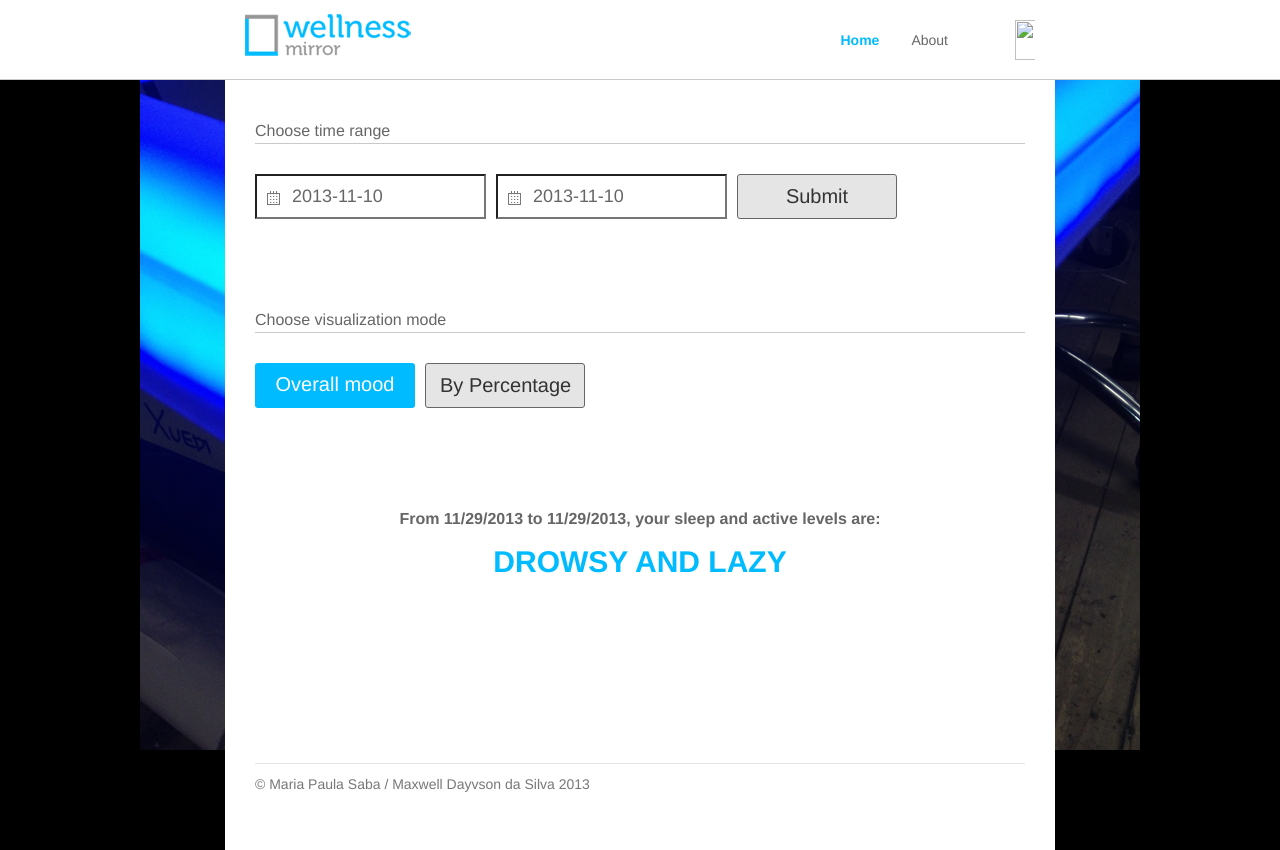
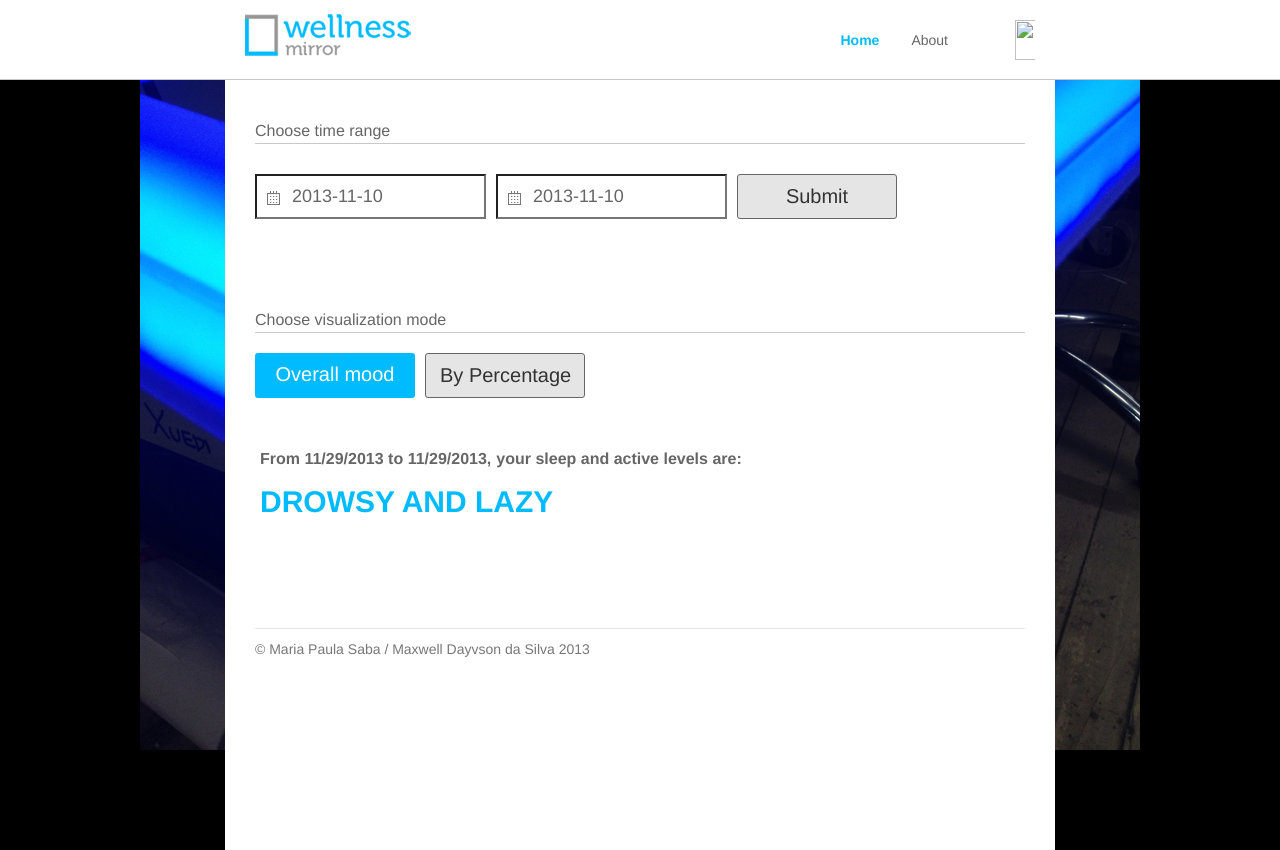
Before and after one commit to dayvson/wellnessmirror, a Node server app: template app/views/slider.ejs in a window 1280 px wide. Run offline with Node 20, Linux system fonts and the light colour scheme; the template is opened without the code that fills it, so the values that code supplies are empty; some libraries are stand-ins or nearby versions.

Commit message:
css for dashboard

```diff
--- a/app/public/css/style.css
+++ b/app/public/css/style.css
@@ -12,7 +12,7 @@ body {
     padding-bottom: 0px;
     margin:auto;
     margin-bottom: 0px;
-    min-width: 500px;
+    min-width: 480px;
     background-color: white;
 }
 
@@ -79,7 +79,6 @@ body {
 
 #dataPickerField{
   margin-top:10px;
-  float: left;
   height: 45px;
   background-image: url('/public/img/calendar.png');
   background-repeat:  no-repeat;
@@ -163,7 +162,7 @@ body {
 
 
 .modes{
-  float: left;
+  margin: 0px;
   margin-right: 10px;
 }
 
@@ -177,17 +176,26 @@ body {
 }
 
 .result_overall{
+    margin:auto;
     text-align: center;
-    margin-top: 50px;
+    padding-top: 50px;
     color:#666;
     font-size: 16px;
     font-weight: bold;
+    clear:both;
+    min-width: 100px;
+
 }
 
 .result_overall span{
     color:#0BF;
     font-size: 30px;
 
+}
+
+.result_percentage {
+    padding-top: 30px;
+    clear:both;
 }
 
 .legend{
@@ -242,9 +250,23 @@ body {
     padding-top:15px;
     padding-bottom: 50px;
     font-size: 24px;
+   }
 
-   }
+  #dataPickerField{
+    float: left;
+  }
+
+  .modes{
+  float: left;
+  }
+
+  .result_overall p{
+  float:left;
+  padding-left: 5px;
+  }
+
 }
+
 
 
 
--- a/app/views/slider.ejs
+++ b/app/views/slider.ejs
@@ -43,9 +43,10 @@
 				<p><a class="btn submit" href="#" role="button">Submit</a></p>
       	 		<p class = "choose_title">Choose visualization mode</p>
 				<p><a class="btn highlight modes" href="#" role="button">Overall mood</a></p>
-				<p><a class="btn submit " href="#" role="button">By Percentage</a></p>
+				<p><a class="btn submit modes" href="#" role="button">By Percentage</a></p>
 				<div class = "result_overall">
-					<p>From 11/29/2013 to 11/29/2013, your sleep and active levels are:</p>
+					<p>From 11/29/2013 to 11/29/2013, </p>
+					<p>your sleep and active levels are:</p>
 					<p><span>DROWSY AND LAZY</span></p>
 				</div>
 				<!--<div class = "result_percentage">
@@ -71,19 +72,19 @@
 		<script>
 
 
-			$(function(){
-				console.log("onload ");
-				$("#dataPickerField").on("change", function(elem){
-					var data = {"date": $(this).val()};
-			        $.ajax({
-					  type: "POST",
-					  url: "http://localhost:8080/sleep/date/select",
-					  data: data,
-					  success: function(data){console.log(data);},
-					  dataType: "json"
-					});
-				});
-			});
+			// $(function(){
+			// 	console.log("onload ");
+			// 	$("#dataPickerField").on("change", function(elem){
+			// 		var data = {"date": $(this).val()};
+			//         $.ajax({
+			// 		  type: "POST",
+			// 		  url: "http://localhost:8080/sleep/date/select",
+			// 		  data: data,
+			// 		  success: function(data){console.log(data);},
+			// 		  dataType: "json"
+			// 		});
+			// 	});
+			// });
 		</script>
 	</body>
 	</body>
```
Also changed, not shown: 1 other file.
